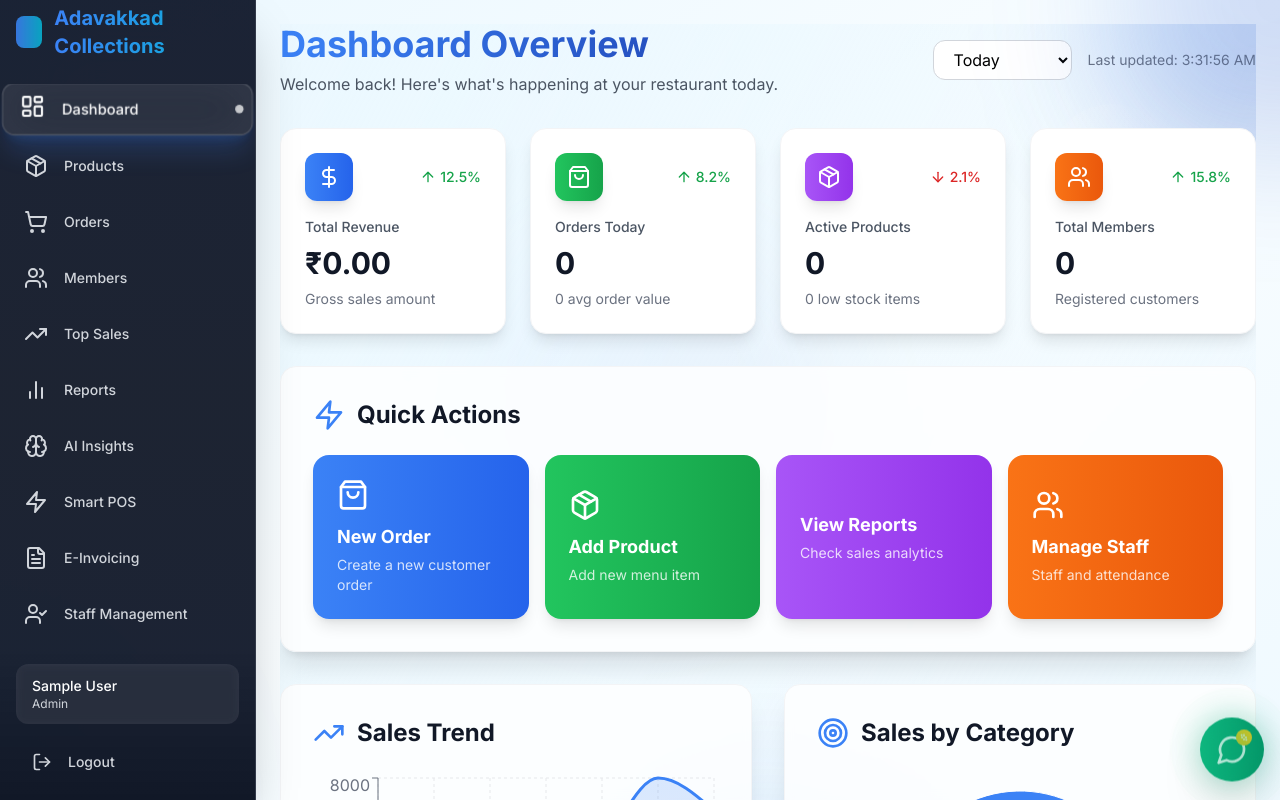
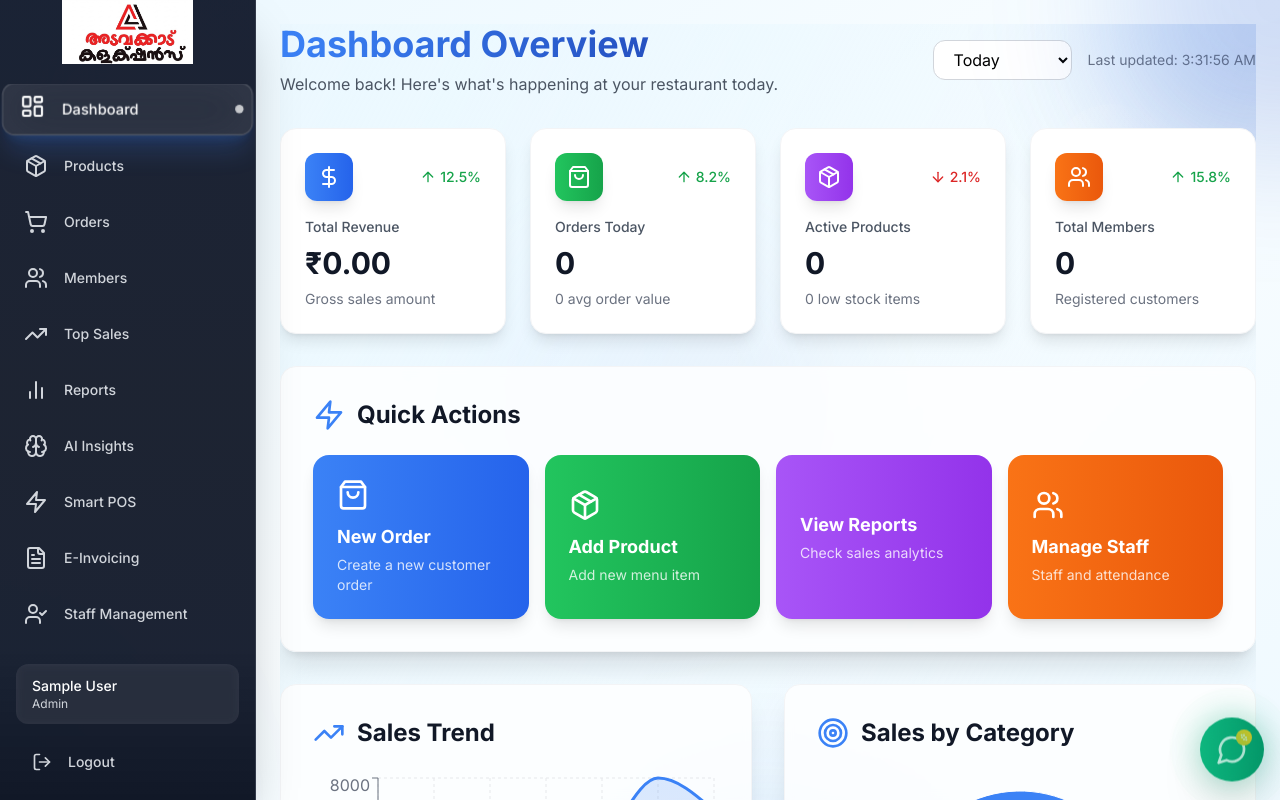
Before and after one commit to rakzzm/pos, a Next.js app: page / in a window 1280 px wide. Built offline with nearby package versions, Linux system fonts and the light colour scheme; sample sign-in values are in the browser's storage.

Commit message:
Branding update: Replace text logo with image logo

```diff
--- a/src/app/(dashboard)/layout.tsx
+++ b/src/app/(dashboard)/layout.tsx
@@ -29,7 +29,7 @@ export default function DashboardLayout({
   children: React.ReactNode;
 }) {
   const pathname = usePathname();
-  const router = useRouter(); // eslint-disable-line @typescript-eslint/no-unused-vars
+  const router = useRouter();
   const { user, logout } = useAuth();
   const [sidebarOpen, setSidebarOpen] = useState(false);
 
@@ -205,11 +205,14 @@ export default function DashboardLayout({
 
           {/* Header */}
           <div className="flex h-16 items-center justify-between px-4">
-            <div className="flex items-center">
-              <div className="w-8 h-8 bg-gradient-to-r from-primary to-accent rounded-lg mr-3 animate-pulse-slow"></div>
-              <h1 className="text-xl font-bold bg-gradient-to-r from-primary to-accent bg-clip-text text-transparent">
-                Adavakkad Collections
-              </h1>
+            <div className="flex items-center justify-center w-full">
+              <div className="relative w-48 h-16">
+                <img
+                  src="/images/logo.png"
+                  alt="Adavakkad Collections"
+                  className="object-contain w-full h-full"
+                />
+              </div>
             </div>
             <button
               onClick={() => setSidebarOpen(false)}
@@ -277,7 +280,13 @@ export default function DashboardLayout({
             >
               <Menu className="h-6 w-6" />
             </button>
-            <h1 className="text-lg font-semibold text-gray-900">Adavakkad Collections</h1>
+            <div className="h-10">
+              <img
+                src="/images/logo.png"
+                alt="Adavakkad Collections"
+                className="h-full object-contain"
+              />
+            </div>
             <div className="w-6"></div>
           </div>
 
--- a/src/app/login/page.tsx
+++ b/src/app/login/page.tsx
@@ -86,13 +86,14 @@ export default function LoginPage() {
       <div className="max-w-6xl w-full space-y-8">
         <div className="text-center">
           <div className="flex justify-center mb-8">
-            <div className="w-20 h-20 bg-gradient-to-tr from-sky-400 to-blue-600 rounded-2xl flex items-center justify-center shadow-xl transform rotate-3 hover:rotate-6 transition-transform duration-300">
-              <span className="text-4xl font-bold text-white">AC</span>
+            <div className="w-64 h-32 relative">
+              <img
+                src="/images/logo.png"
+                alt="Adavakkad Collections"
+                className="w-full h-full object-contain"
+              />
             </div>
           </div>
-          <h1 className="text-3xl font-bold bg-gradient-to-r from-sky-600 to-blue-800 bg-clip-text text-transparent mb-2">
-            Adavakkad Collections
-          </h1>
           <p className="mt-2 text-sm text-sky-700">
             Sign in to access your dashboard
           </p>
```
Also changed, not shown: public/images/logo.png (added).
